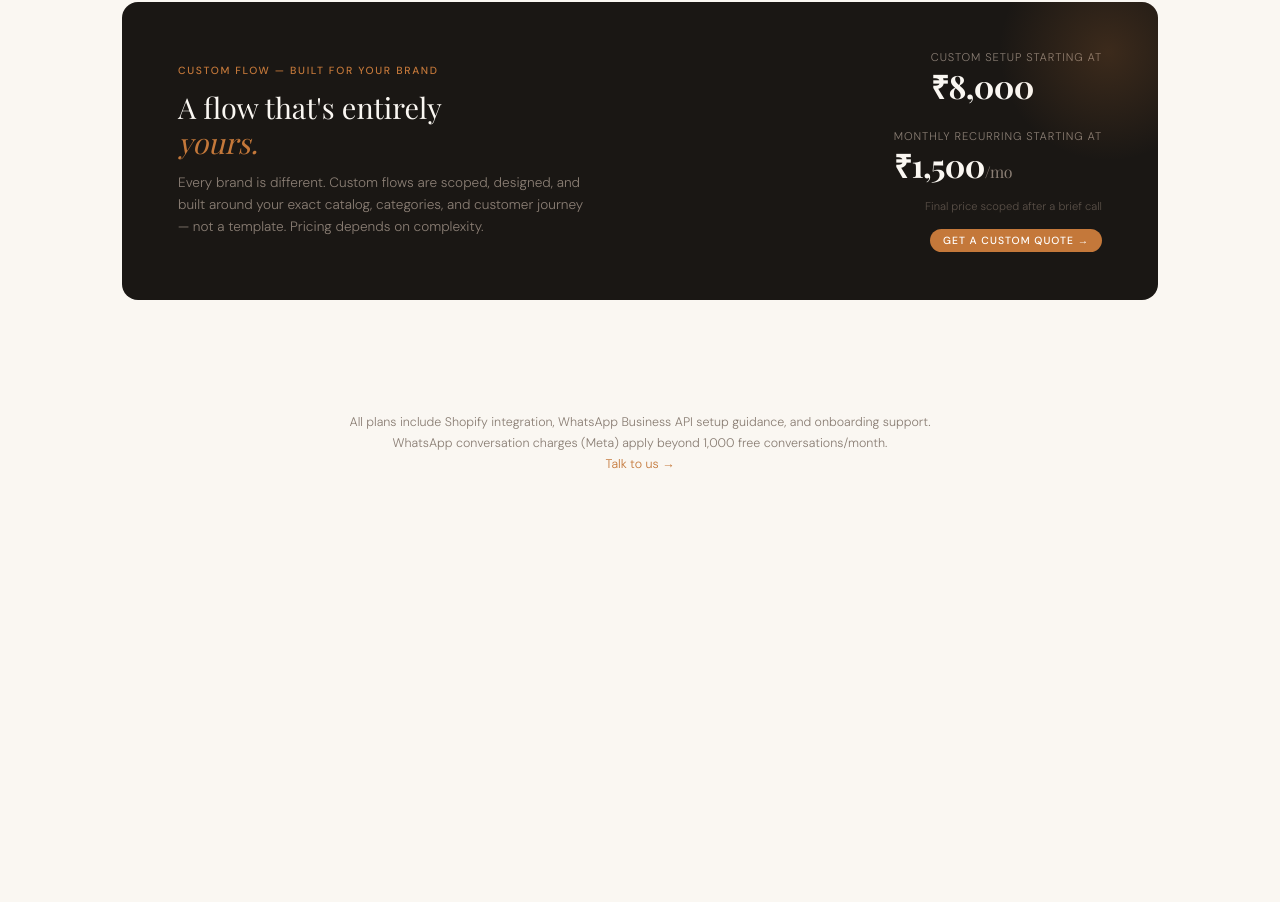
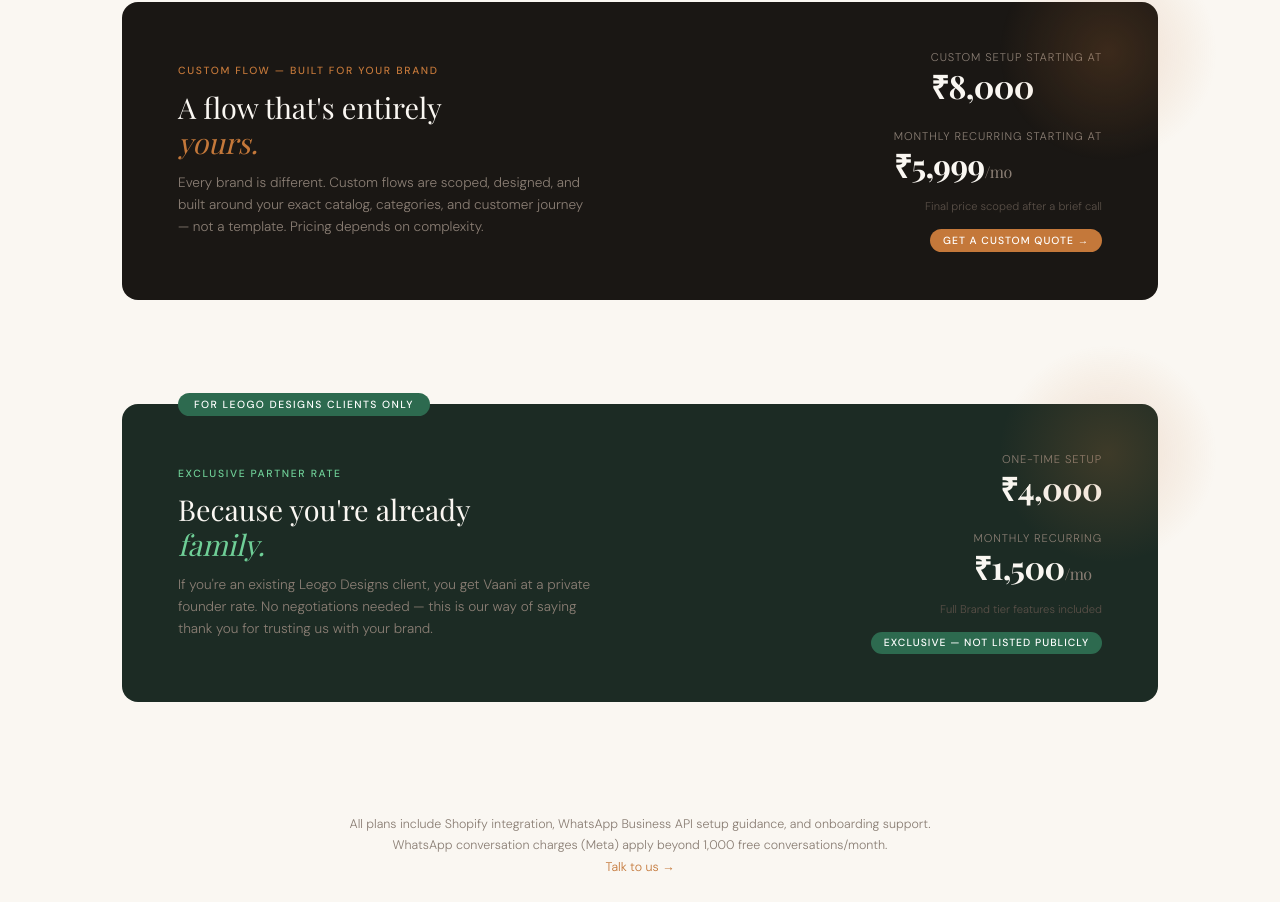
Before and after one commit to leogodesigns-bit/vaani-app, a website: page public/pricing.html in a window 1280 px wide. Shown: the part 1334-2236 px from the top of the page. Before the commit the page ends 1874 px from the top, so only its background shows below. Drawn offline with nearby package versions, Linux system fonts and the light colour scheme; a web font is replaced by a local one.

Commit message:
Fix pricing page - correct prices and leogo section

```diff
--- a/public/pricing.html
+++ b/public/pricing.html
@@ -305,7 +305,7 @@
     justify-content: space-between;
     gap: 2rem;
     position: relative;
-    overflow: hidden;
+    overflow: visible;
   }
 
   .exclusive-card::before {
@@ -541,7 +541,7 @@
 
 </div>
 
-<!-- Exclusive section -->
+<!-- Custom Flow section -->
 <div class="exclusive-section">
   <div class="exclusive-card">
     <div class="exclusive-left">
@@ -560,11 +560,43 @@
         <div style="margin-top:0.8rem;">
           <div class="ex-price-label">Monthly recurring starting at</div>
           <div class="ex-price-row">
-            <div class="ex-price-amount">₹1,500<span style="font-size:1rem;font-weight:400;color:#8A7E74">/mo</span></div>
+            <div class="ex-price-amount">₹5,999<span style="font-size:1rem;font-weight:400;color:#8A7E74">/mo</span></div>
           </div>
         </div>
         <div class="ex-price-note">Final price scoped after a brief call</div>
         <div class="ex-tag">Get a custom quote →</div>
+      </div>
+    </div>
+  </div>
+</div>
+
+<!-- Leogo Exclusive section -->
+<div class="exclusive-section" style="margin-top: 0rem; padding-top: 1.5rem;">
+  <div class="exclusive-card" style="background: #1C2B24; position: relative;">
+    <div style="position:absolute;top:-12px;left:3.5rem;">
+      <span style="background:var(--green);color:white;font-size:0.65rem;letter-spacing:0.14em;text-transform:uppercase;padding:0.3rem 1rem;border-radius:100px;font-weight:500;">For Leogo Designs Clients Only</span>
+    </div>
+    <div class="exclusive-left">
+      <div class="ex-label" style="color:#6FCF97;">Exclusive Partner Rate</div>
+      <h2>Because you're already<br><em style="color:#6FCF97;">family.</em></h2>
+      <p>If you're an existing Leogo Designs client, you get Vaani at a private founder rate. No negotiations needed — this is our way of saying thank you for trusting us with your brand.</p>
+    </div>
+    <div class="exclusive-right">
+      <div class="exclusive-price">
+        <div>
+          <div class="ex-price-label">One-time setup</div>
+          <div class="ex-price-row">
+            <div class="ex-price-amount">₹4,000</div>
+          </div>
+        </div>
+        <div style="margin-top:0.8rem;">
+          <div class="ex-price-label">Monthly recurring</div>
+          <div class="ex-price-row">
+            <div class="ex-price-amount">₹1,500<span style="font-size:1rem;font-weight:400;color:#8A7E74">/mo</span></div>
+          </div>
+        </div>
+        <div class="ex-price-note">Full Brand tier features included</div>
+        <div class="ex-tag" style="background:var(--green);">Exclusive — not listed publicly</div>
       </div>
     </div>
   </div>
```
